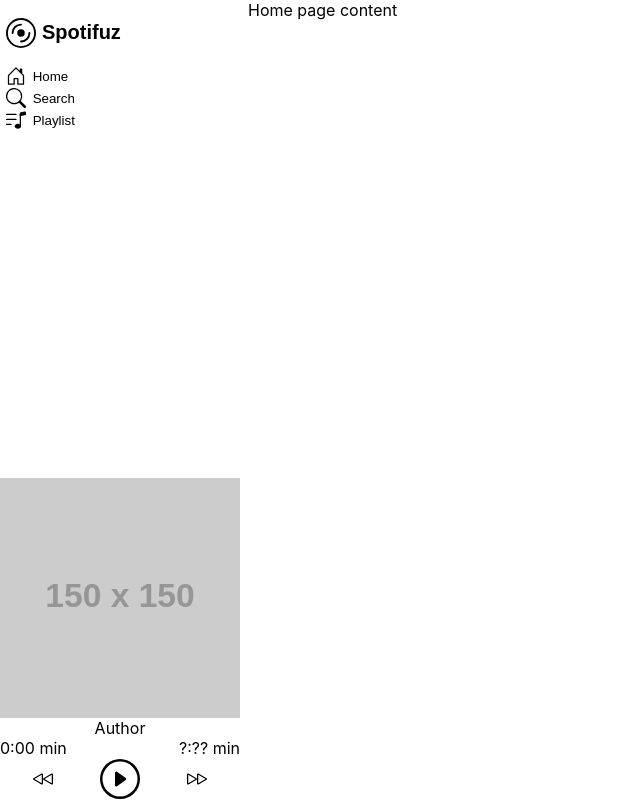
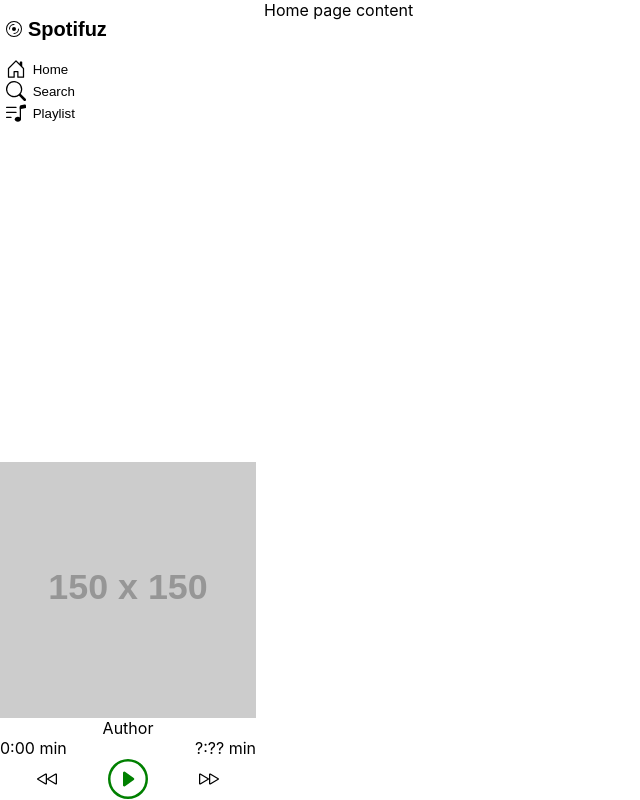
Before and after one commit to ruddymarc/react-app-plateform-music.app, a React (Create React App) app: page / in a window 1280 px wide. Shown: the whole page, without its empty margins (0-640 px from the left). Built offline with nearby package versions, Linux system fonts and the light colour scheme.

Commit message:
feat: add styled components

```diff
--- a/package.json
+++ b/package.json
@@ -9,6 +9,7 @@
     "react": "^18.2.0",
     "react-dom": "^18.2.0",
     "react-scripts": "5.0.1",
+    "styled-components": "^5.3.6",
     "web-vitals": "^2.1.4"
   },
   "scripts": {
--- a/src/App.css
+++ /dev/null
@@ -1,53 +0,0 @@
-h1 {
-  display: inline-flex;
-  align-items: center;
-  gap: .3em;
-}
-.App,
-.Link,
-.Music-status,
-.Player-actions {
-  gap: .5em;
-  display: flex;
-}
-
-main,
-nav,
-.Player {
-  display: flex;
-  flex-direction: column;
-}
-
-.App > header {
-  width: 15em;
-  height: 100vh;
-  display: flex;
-  flex-direction: column;
-  justify-content: space-between;
-}
-
-.Player {
-  text-align: center;
-}
-.Player-actions {
-  align-items: center;
-  justify-content: space-evenly;
-}
-
-.Music-status {
-  justify-content: space-between;
-}
-
-.Link {
-  align-items: center;
-  border: none;
-  background: none;
-  cursor: pointer;
-}
-.Link svg {
-  height: 1.5em;
-  width: auto;
-}
-.Link.play svg {
-  height: 3em;
-}
--- a/src/App.jsx
+++ b/src/App.jsx
@@ -1,6 +1,7 @@
 /* eslint-disable linebreak-style */
+/* eslint-disable jsx-a11y/anchor-is-valid */
 import React, { useState } from 'react';
-import './App.css';
+import styled from 'styled-components';
 
 function App() {
   const PAGES = ['HOME_PAGE', 'SEARCH_PAGE', 'PLAYLIST_PAGE'];
@@ -8,48 +9,32 @@ function App() {
   const mainContent = (activePage === PAGES.at(0) && 'Home page content') || (activePage === PAGES.at(1) && 'Search page content') || (activePage === PAGES.at(2) && 'Playlist page content');
 
   return (
-    <div className="App">
+    <Wrapper>
       <header>
         <section>
-          <button
-            type="button"
-            className="Link"
-            onClick={() => setActivePage(PAGES.at(0))}
-          >
-            <h1>
+          <Link onClick={() => { setActivePage(PAGES.at(0)); }}>
+            <Title>
               <svg xmlns="http://www.w3.org/2000/svg" width="16" height="16" fill="currentColor" className="bi bi-disc" viewBox="0 0 16 16">
                 <path d="M8 15A7 7 0 1 1 8 1a7 7 0 0 1 0 14zm0 1A8 8 0 1 0 8 0a8 8 0 0 0 0 16z" />
                 <path d="M10 8a2 2 0 1 1-4 0 2 2 0 0 1 4 0zM8 4a4 4 0 0 0-4 4 .5.5 0 0 1-1 0 5 5 0 0 1 5-5 .5.5 0 0 1 0 1zm4.5 3.5a.5.5 0 0 1 .5.5 5 5 0 0 1-5 5 .5.5 0 0 1 0-1 4 4 0 0 0 4-4 .5.5 0 0 1 .5-.5z" />
               </svg>
               Spotifuz
-            </h1>
-          </button>
+            </Title>
+          </Link>
           <nav>
-            <button
-              type="button"
-              className="Link"
-              onClick={() => setActivePage(PAGES.at(0))}
-            >
+            <Link onClick={() => { setActivePage(PAGES.at(0)); }}>
               <svg xmlns="http://www.w3.org/2000/svg" width="16" height="16" fill="currentColor" className="bi bi-house-door" viewBox="0 0 16 16">
                 <path d="M8.354 1.146a.5.5 0 0 0-.708 0l-6 6A.5.5 0 0 0 1.5 7.5v7a.5.5 0 0 0 .5.5h4.5a.5.5 0 0 0 .5-.5v-4h2v4a.5.5 0 0 0 .5.5H14a.5.5 0 0 0 .5-.5v-7a.5.5 0 0 0-.146-.354L13 5.793V2.5a.5.5 0 0 0-.5-.5h-1a.5.5 0 0 0-.5.5v1.293L8.354 1.146ZM2.5 14V7.707l5.5-5.5 5.5 5.5V14H10v-4a.5.5 0 0 0-.5-.5h-3a.5.5 0 0 0-.5.5v4H2.5Z" />
               </svg>
               Home
-            </button>
-            <button
-              type="button"
-              className="Link"
-              onClick={() => setActivePage(PAGES.at(1))}
-            >
+            </Link>
+            <Link onClick={() => { setActivePage(PAGES.at(1)); }}>
               <svg xmlns="http://www.w3.org/2000/svg" width="16" height="16" fill="currentColor" className="bi bi-search" viewBox="0 0 16 16">
                 <path d="M11.742 10.344a6.5 6.5 0 1 0-1.397 1.398h-.001c.03.04.062.078.098.115l3.85 3.85a1 1 0 0 0 1.415-1.414l-3.85-3.85a1.007 1.007 0 0 0-.115-.1zM12 6.5a5.5 5.5 0 1 1-11 0 5.5 5.5 0 0 1 11 0z" />
               </svg>
               Search
-            </button>
-            <button
-              type="button"
-              className="Link"
-              onClick={() => setActivePage(PAGES.at(2))}
-            >
+            </Link>
+            <Link onClick={() => { setActivePage(PAGES.at(2)); }}>
               <svg xmlns="http://www.w3.org/2000/svg" width="16" height="16" fill="currentColor" className="bi bi-music-note-list" viewBox="0 0 16 16">
                 <path d="M12 13c0 1.105-1.12 2-2.5 2S7 14.105 7 13s1.12-2 2.5-2 2.5.895 2.5 2z" />
                 <path fillRule="evenodd" d="M12 3v10h-1V3h1z" />
@@ -57,56 +42,113 @@ function App() {
                 <path fillRule="evenodd" d="M0 11.5a.5.5 0 0 1 .5-.5H4a.5.5 0 0 1 0 1H.5a.5.5 0 0 1-.5-.5zm0-4A.5.5 0 0 1 .5 7H8a.5.5 0 0 1 0 1H.5a.5.5 0 0 1-.5-.5zm0-4A.5.5 0 0 1 .5 3H8a.5.5 0 0 1 0 1H.5a.5.5 0 0 1-.5-.5z" />
               </svg>
               Playlist
-            </button>
+            </Link>
           </nav>
         </section>
-        <div className="Player">
+        <Player>
           <img src="https://via.placeholder.com/150" alt="music-img" className="Music-picture" />
           <span className="Music-author">Author</span>
-          <div className="Music-status">
+          <MusicStatus>
             0:00 min
             <div className="Music-progress-bars">
               <div className="Music-progress-bar" />
             </div>
             ?:?? min
-          </div>
-          <div className="Player-actions">
-            <button
-              type="button"
-              className="Link"
-            >
+          </MusicStatus>
+          <PlayerActions>
+            <Link>
               <svg xmlns="http://www.w3.org/2000/svg" width="16" height="16" fill="currentColor" className="bi bi-rewind" viewBox="0 0 16 16">
                 <path d="M9.196 8 15 4.633v6.734L9.196 8Zm-.792-.696a.802.802 0 0 0 0 1.392l6.363 3.692c.52.302 1.233-.043 1.233-.696V4.308c0-.653-.713-.998-1.233-.696L8.404 7.304Z" />
                 <path d="M1.196 8 7 4.633v6.734L1.196 8Zm-.792-.696a.802.802 0 0 0 0 1.392l6.363 3.692c.52.302 1.233-.043 1.233-.696V4.308c0-.653-.713-.998-1.233-.696L.404 7.304Z" />
               </svg>
-            </button>
-            <button
-              type="button"
-              className="Link play"
-            >
+            </Link>
+            <LinkPlay>
               <svg xmlns="http://www.w3.org/2000/svg" width="16" height="16" fill="currentColor" className="bi bi-play-circle" viewBox="0 0 16 16">
                 <path d="M8 15A7 7 0 1 1 8 1a7 7 0 0 1 0 14zm0 1A8 8 0 1 0 8 0a8 8 0 0 0 0 16z" />
                 <path d="M6.271 5.055a.5.5 0 0 1 .52.038l3.5 2.5a.5.5 0 0 1 0 .814l-3.5 2.5A.5.5 0 0 1 6 10.5v-5a.5.5 0 0 1 .271-.445z" />
               </svg>
-            </button>
-            <button
-              type="button"
-              className="Link"
-            >
+            </LinkPlay>
+            <Link>
               <svg xmlns="http://www.w3.org/2000/svg" width="16" height="16" fill="currentColor" className="bi bi-fast-forward" viewBox="0 0 16 16">
                 <path d="M6.804 8 1 4.633v6.734L6.804 8Zm.792-.696a.802.802 0 0 1 0 1.392l-6.363 3.692C.713 12.69 0 12.345 0 11.692V4.308c0-.653.713-.998 1.233-.696l6.363 3.692Z" />
                 <path d="M14.804 8 9 4.633v6.734L14.804 8Zm.792-.696a.802.802 0 0 1 0 1.392l-6.363 3.692C8.713 12.69 8 12.345 8 11.692V4.308c0-.653.713-.998 1.233-.696l6.363 3.692Z" />
               </svg>
-            </button>
-          </div>
-        </div>
+            </Link>
+          </PlayerActions>
+        </Player>
       </header>
 
       <main>
         { mainContent }
       </main>
-    </div>
+    </Wrapper>
   );
 }
 
+const Wrapper = styled.div`
+  gap: .5em;
+  display: flex;
+  width: 100vw;
+  &> header {
+    height: 100vh;
+    width: 16em;
+    display: flex;
+    flex-direction: column;
+    justify-content: space-between;
+  }
+  &> main {
+    flex: auto;
+    display: flex;
+    flex-direction: column;
+    min-height: 100vh;
+    overflow-x: scroll;
+  }
+`;
+
+const Title = styled.h1`
+  display: inline-flex;
+  align-items: center;
+  gap: .3em;
+`;
+
+const Link = styled.button`
+  gap: .5em;
+  display: flex;
+  flex-wrap: wrap;
+  align-items: center;
+  cursor: pointer;
+  border: none;
+  background: none;
+  &> svg {
+    height: 1.5em;
+    width: auto;
+  }
+`;
+
+const LinkPlay = styled(Link)`
+  &> svg {
+    height: 3em;
+    color: green;
+  }
+`;
+
+const Player = styled.div`
+  display: flex;
+  flex-direction: column;
+  text-align: center;
+`;
+
+const PlayerActions = styled.div`
+  gap: .5em;
+  display: flex;
+  align-items: center;
+  justify-content: space-evenly;
+`;
+
+const MusicStatus = styled.div`
+  gap: .5em;
+  display: flex;
+  justify-content: space-between;
+`;
+
 export default App;
--- a/src/index.jsx
+++ b/src/index.jsx
@@ -1,3 +1,4 @@
+/* eslint-disable linebreak-style */
 import React from 'react';
 import ReactDOM from 'react-dom/client';
 import './index.css';
--- a/src/reportWebVitals.jsx
+++ b/src/reportWebVitals.jsx
@@ -1,3 +1,4 @@
+/* eslint-disable linebreak-style */
 const reportWebVitals = (onPerfEntry) => {
   if (onPerfEntry && onPerfEntry instanceof Function) {
     import('web-vitals').then(({
```
Also changed, not shown: 1 other file (tests, documents, lock files or other folders).
